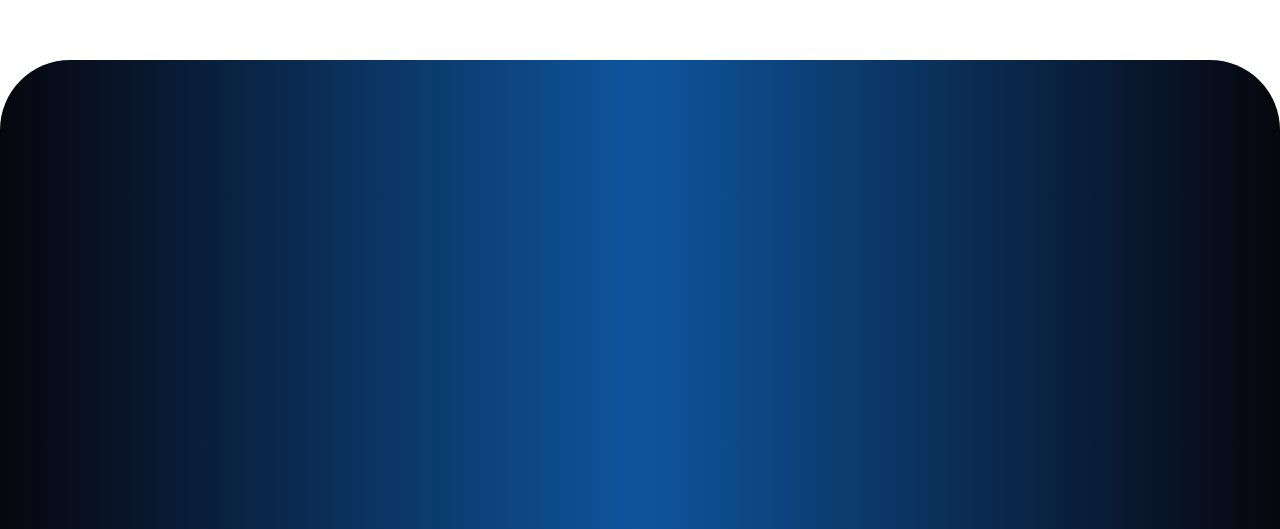
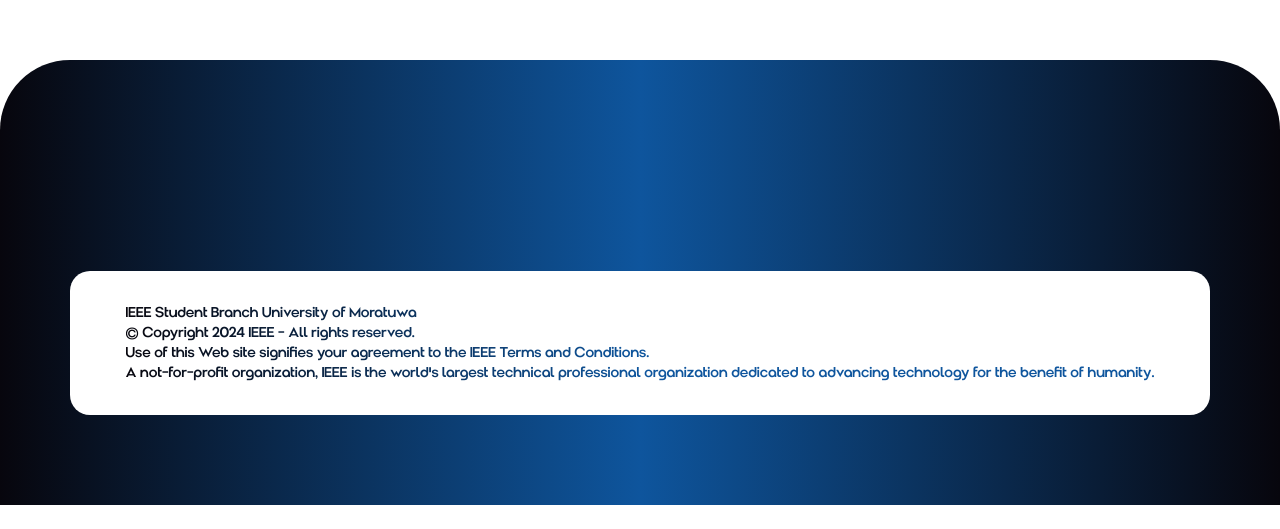
Before and after one commit to WDMC-IEEESBUOM/ieeesb-official-web, a Next.js app: page /register in a window 1280 px wide. Shown: the part 824-1353 px from the top of the page. After the commit the page ends 1329 px from the top, so only its background shows below. Built offline with nearby package versions, Linux system fonts and the light colour scheme.

Commit message:
style: change some styles

```diff
--- a/app/globals.css
+++ b/app/globals.css
@@ -8,6 +8,8 @@
   --foreground-rgb: 0, 0, 0;
   --background-start-rgb: 214, 219, 220;
   --background-end-rgb: 255, 255, 255;
+  --primary: #000000;
+  --secondary: rgb(255, 255, 255);
 }
 
 @media (prefers-color-scheme: dark) {
@@ -15,6 +17,7 @@
     --foreground-rgb: 255, 255, 255;
     --background-start-rgb: 0, 0, 0;
     --background-end-rgb: 0, 0, 0;
+
   }
 }
 
@@ -44,6 +47,27 @@ body {
   max-width: 100%;
   font-family: "DM Sans", sans-serif;
   overflow-x: hidden;
+  scroll-behavior: smooth;
+}
+
+* {
+  scrollbar-width: thin;
+  scrollbar-color:  var(--primary) var(--secondary);
+}
+
+*::-webkit-scrollbar {
+  width: 10px;
+}
+
+*::-webkit-scrollbar-track {
+  background: var(--secondary);
+  border-radius: 5px;
+}
+
+*::-webkit-scrollbar-thumb {
+  background-color: var(--primary);
+  border-radius: 5px;
+  border: 3px solid var(--primary);
 }
 
 /* body {
--- a/components/footer.tsx
+++ b/components/footer.tsx
@@ -30,6 +30,7 @@ const Footer = () => {
         { x: 0, scale: 1, opacity: 1 }
       )
     );
+
   });
   const animateElement = (
     selector: string,
@@ -108,9 +109,9 @@ const Footer = () => {
             <Image src="/instaicon.svg" alt="inst" width={60} height={60} />
           </div>
         </div>
-        <div className="footerpart06  bg-white w-full md:h-[168px] rounded-[20px]  mt-[13px] flex justify-center items-center mb-[70px] ">
+        <div className=" bg-white w-full  rounded-[20px]  mt-[13px] flex justify-center items-center mb-[70px] ">
           <div
-            className="footerBottom  md:mx-14 mx-7 mt-8 mb-8 md:text-sm text-xs text-justify bg-gradient-to-r from-[#07060D] via-[#0E559D] to-[#0E559D] bg-clip-text text-transparent"
+            className=" md:mx-14 mx-7 mt-8 mb-8 md:text-sm text-xs text-justify bg-gradient-to-r from-[#07060D] via-[#0E559D] to-[#0E559D] bg-clip-text text-transparent"
             style={{ fontFamily: "Amenti Bold" }}
           >
             <ul>
```
